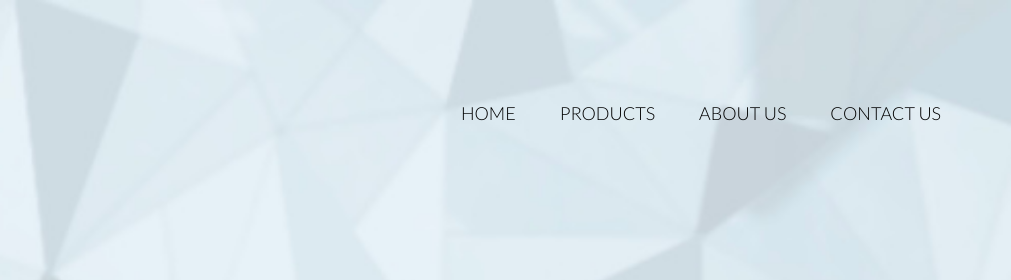
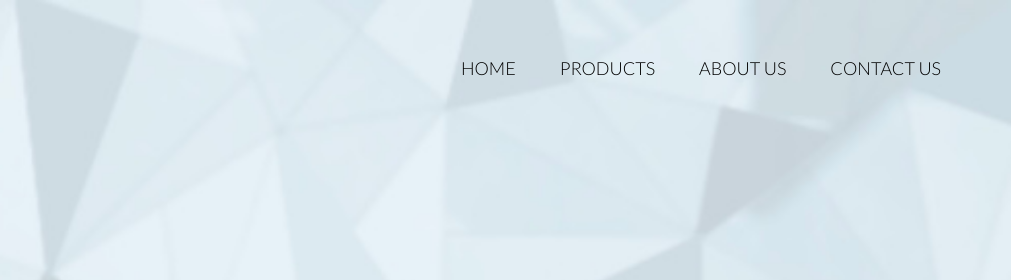
Before and after one commit to CyborgJayant/peple, a website: page index.html in a window 1280 px wide. Shown: the top 280 px of the page, 269-1280 px from the left. Drawn offline with nearby package versions, Linux system fonts and the light colour scheme; a script that the page names is missing; files whose address does not match are found by name.

Commit message:
bg pic u

```diff
--- a/resources/css/style.css
+++ b/resources/css/style.css
@@ -231,7 +231,7 @@ header {
 .main-nav {
     float: right;
     list-style: none;
-    margin-top: 100px;
+    margin-top: 55px;
 }
 
 .main-nav li {
```
